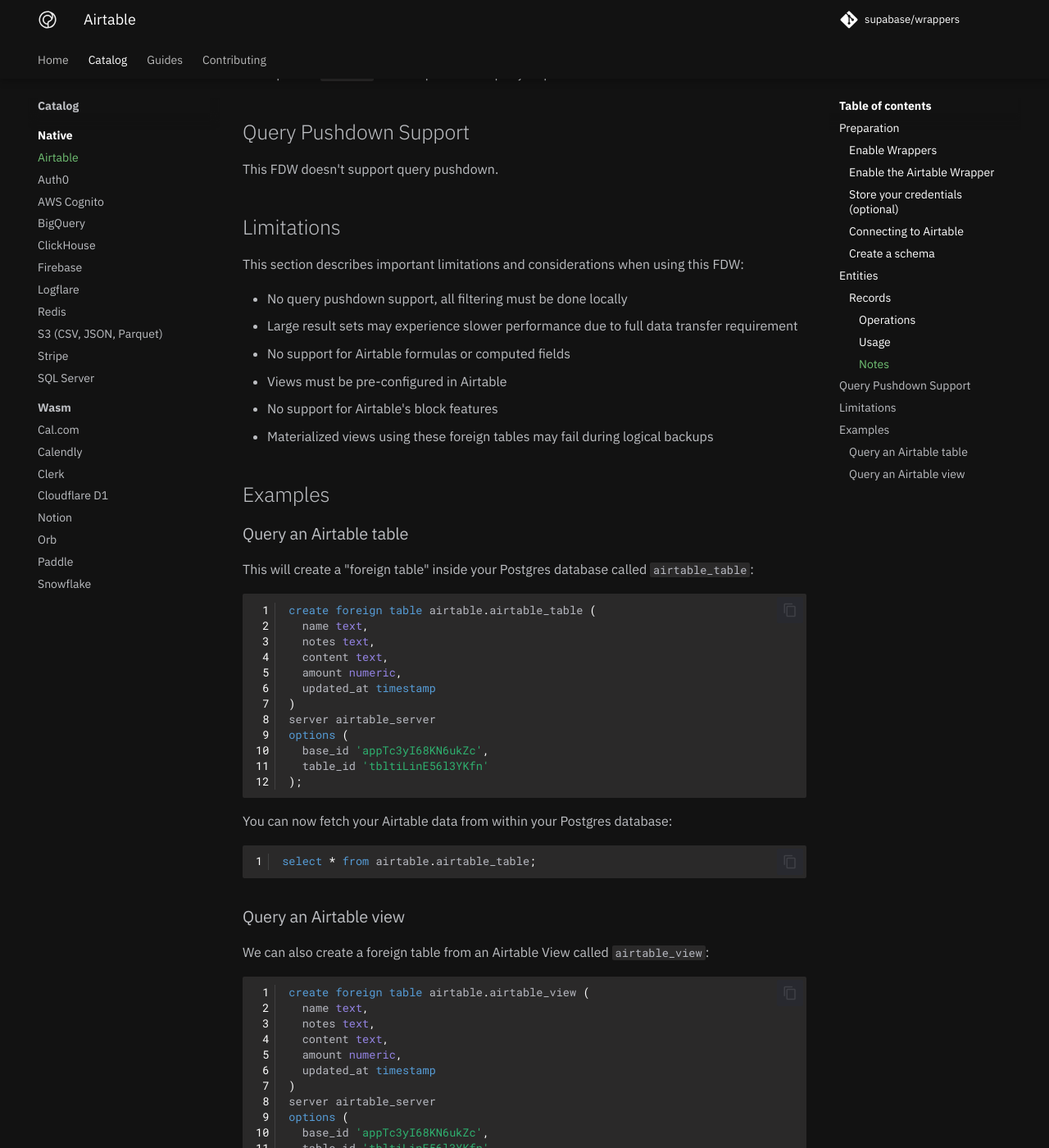
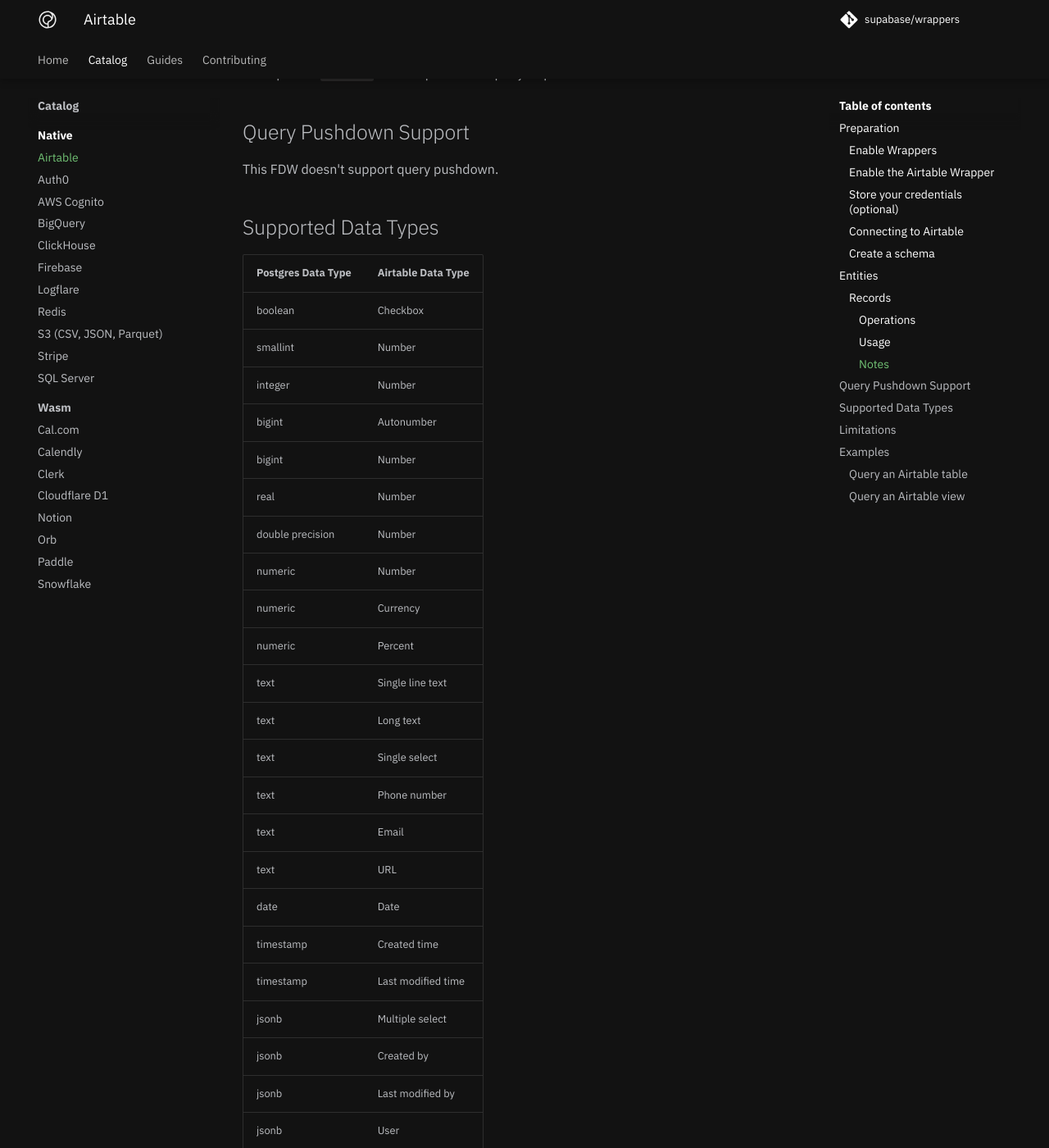
Before and after one commit to supabase/wrappers, an MkDocs documentation site: the page built from docs/catalog/airtable.md, in a window 1280 px wide and 1400 px high, scrolled down 2921 px. Shown: the whole window at 82% size. Built offline with MkDocs 1.6.1 and Material for MkDocs 9.7.7, drawn with Linux system fonts in a browser that asks for light colours; comment, search, counter and statistics services are not loaded.

Commit message:
docs(airtable): add supported data types section (#428)

```diff
--- a/docs/catalog/airtable.md
+++ b/docs/catalog/airtable.md
@@ -130,6 +130,34 @@
 
 This FDW doesn't support query pushdown.
 
+## Supported Data Types
+
+| Postgres Data Type | Airtable Data Type |
+| ------------------ | ------------------ |
+| boolean            | Checkbox           |
+| smallint           | Number             |
+| integer            | Number             |
+| bigint             | Autonumber         |
+| bigint             | Number             |
+| real               | Number             |
+| double precision   | Number             |
+| numeric            | Number             |
+| numeric            | Currency           |
+| numeric            | Percent            |
+| text               | Single line text   |
+| text               | Long text          |
+| text               | Single select      |
+| text               | Phone number       |
+| text               | Email              |
+| text               | URL                |
+| date               | Date               |
+| timestamp          | Created time       |
+| timestamp          | Last modified time |
+| jsonb              | Multiple select    |
+| jsonb              | Created by         |
+| jsonb              | Last modified by   |
+| jsonb              | User               |
+
 ## Limitations
 
 This section describes important limitations and considerations when using this FDW:
```
